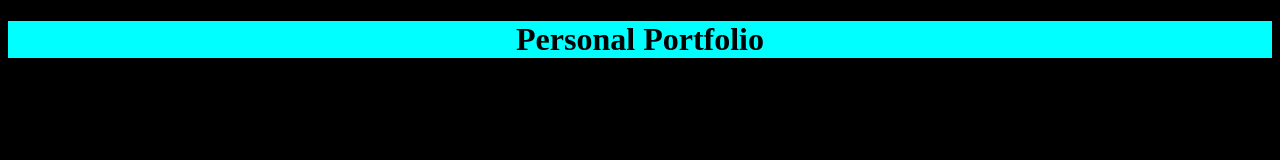
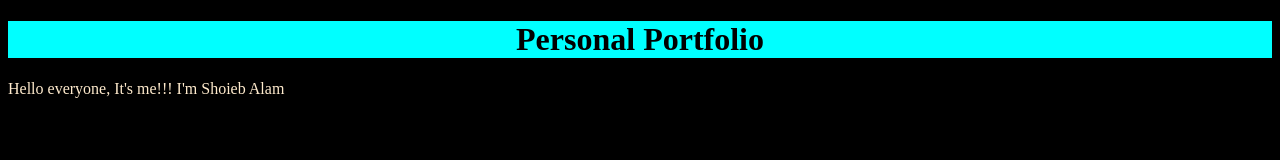
Before and after one commit to shoieb-alam/first-repo, a plain HTML site: page index.html in a window 1280 px wide. Drawn offline with Linux system fonts and the light colour scheme.

Commit message:
Personal2

```diff
--- a/style.css
+++ b/style.css
@@ -4,6 +4,7 @@ h1{
 }
 p{
     text-decoration: rgb(240, 233, 233);
+    color: blanchedalmond;
 }
 body{
     background-color: black;
```
